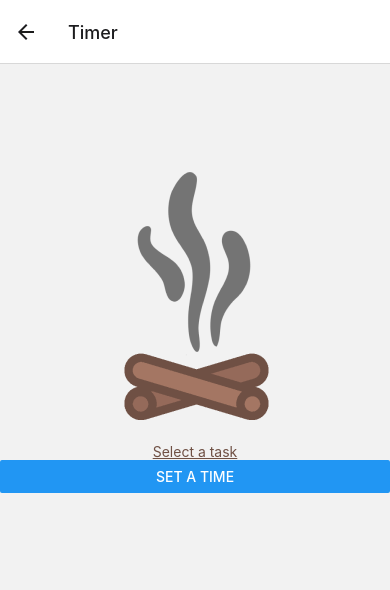
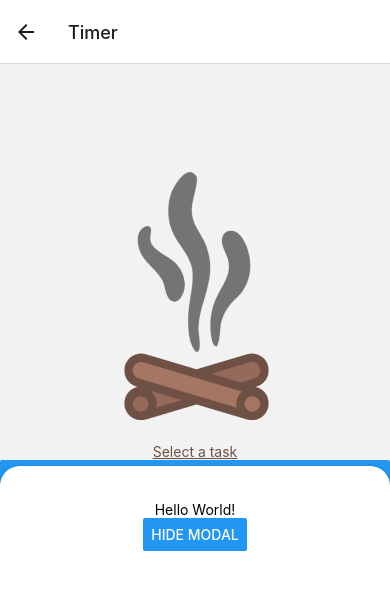
Before and after one commit to rian-kh/Burnout, a React Native app: screen /Timer in a window 390 px wide. Both pictures are taken after a click on the button "SET A TIME". Shown: the top 590 px of the page. Built offline with nearby package versions, Linux system fonts and the light colour scheme.

Commit message:
Switched to modal for dropup menu

```diff
--- a/TimerPage.js
+++ b/TimerPage.js
@@ -1,5 +1,5 @@
 import * as React from 'react';
-import { Button, View, Text, Image, StyleSheet, Dimensions} from 'react-native';
+import { Button, View, Text, Image, StyleSheet, Modal, Dimensions} from 'react-native';
 import { NavigationContainer } from '@react-navigation/native';
 import { createNativeStackNavigator } from '@react-navigation/native-stack';
 import { CountdownCircleTimer } from 'react-native-countdown-circle-timer'
@@ -9,10 +9,12 @@ import DropDownPicker from 'react-native-dropdown-picker';
 // "Set a time button": Brings up the picker style time thingy from the bottom
 // Time picking: 0-9h, 0-60min
 // Swipe back up, press the spark button at the bottom
+// Black out rest of the screen: On press touchbale opacity with black tint?
 // Once pressed, show the coundown in the form MIN:SEC
 
 // Switch back to picker style stuff?
 // Somehow keep the bottom "Spark" bar constant throughout different pages. Maybe import the component from Isa's app.js?
+
 
 // Maybe add a pause button for the break? onPress={() => setIsPlaying(prev => !prev)}
 // Switch fonts to use the proper ones
@@ -20,8 +22,7 @@ import DropDownPicker from 'react-native-dropdown-picker';
 
 
 function TimerPage() {
-
-
+    const [modalVisible, setModalVisible] = React.useState(false);
 
     return (
         <View styles={styles.container}>
@@ -34,7 +35,25 @@ function TimerPage() {
 
             <Text style={styles.select}>Select a task</Text>
 
-        <Button style={styles.button} title="Set a time"/>
+            <Button title="Set a time" onPress={() => setModalVisible(true)} style={styles.button} />
+            <Modal
+                animationType="slide"
+                transparent={true}
+                visible={modalVisible}
+                onRequestClose={() => {
+                    Alert.alert('Modal has been closed.');
+                    setModalVisible(!modalVisible);
+                }}>
+                <View style={styles.centeredView}>
+                    <View style={styles.modalView}>
+                        <Text style={styles.modalText}>Hello World!</Text>
+                        <Button
+                            title="Hide modal"
+                            onPress={() => setModalVisible(!modalVisible)}>
+                        </Button>
+                    </View>
+                </View>
+            </Modal>
 
         </View>
     )
@@ -72,7 +91,32 @@ var styles = StyleSheet.create({
         backgroundColor: 'white',
         alignItems: 'center',
         justifyContent: 'center',
-      }
+    },
+
+    centeredView: {
+        flex: 1,
+        justifyContent: 'center',
+        alignItems: 'center',
+        marginTop: 22,
+      },
+      modalView: {
+        margin: 20,
+        backgroundColor: 'white',
+        borderRadius: 20,
+        width: '100%',
+        height: '60%',
+        marginTop: 580,
+        padding: 35,
+        alignItems: 'center',
+        shadowColor: '#000',
+        shadowOffset: {
+          width: 0,
+          height: 2,
+        },
+        shadowOpacity: 0.25,
+        shadowRadius: 4,
+        elevation: 5,
+      },
 
 
 })
```
